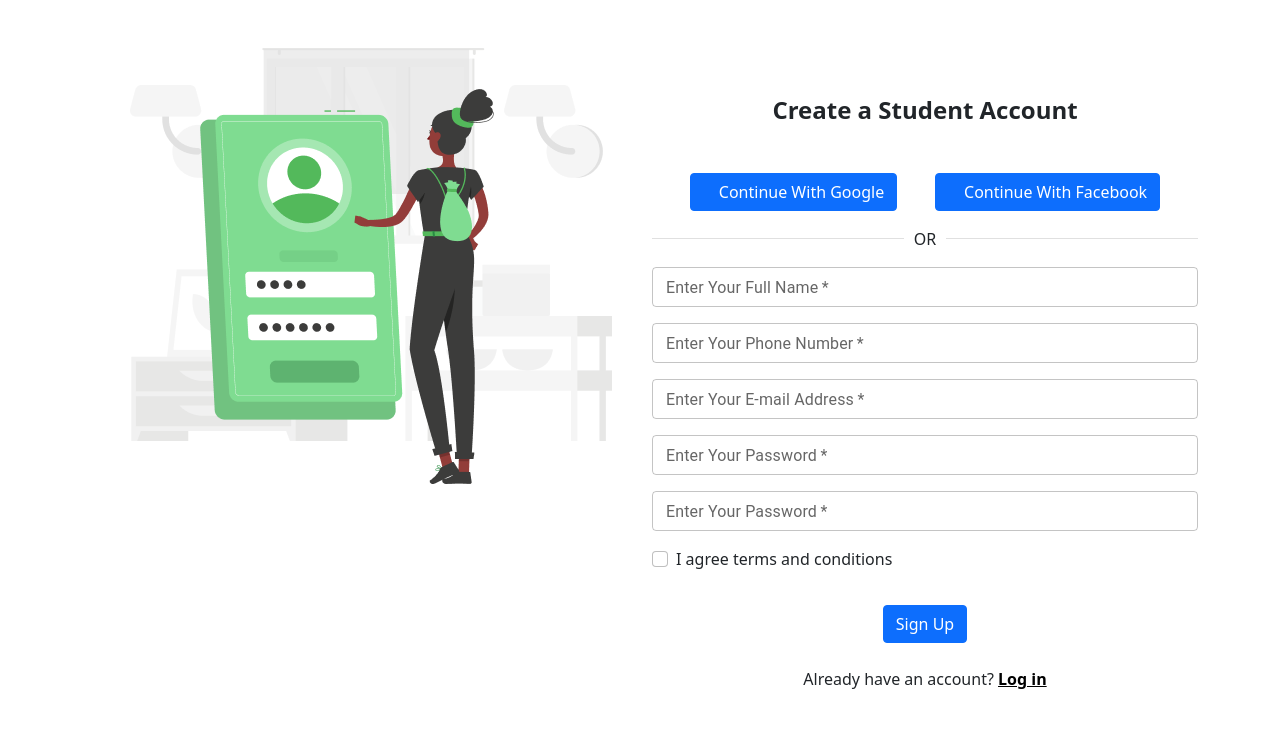
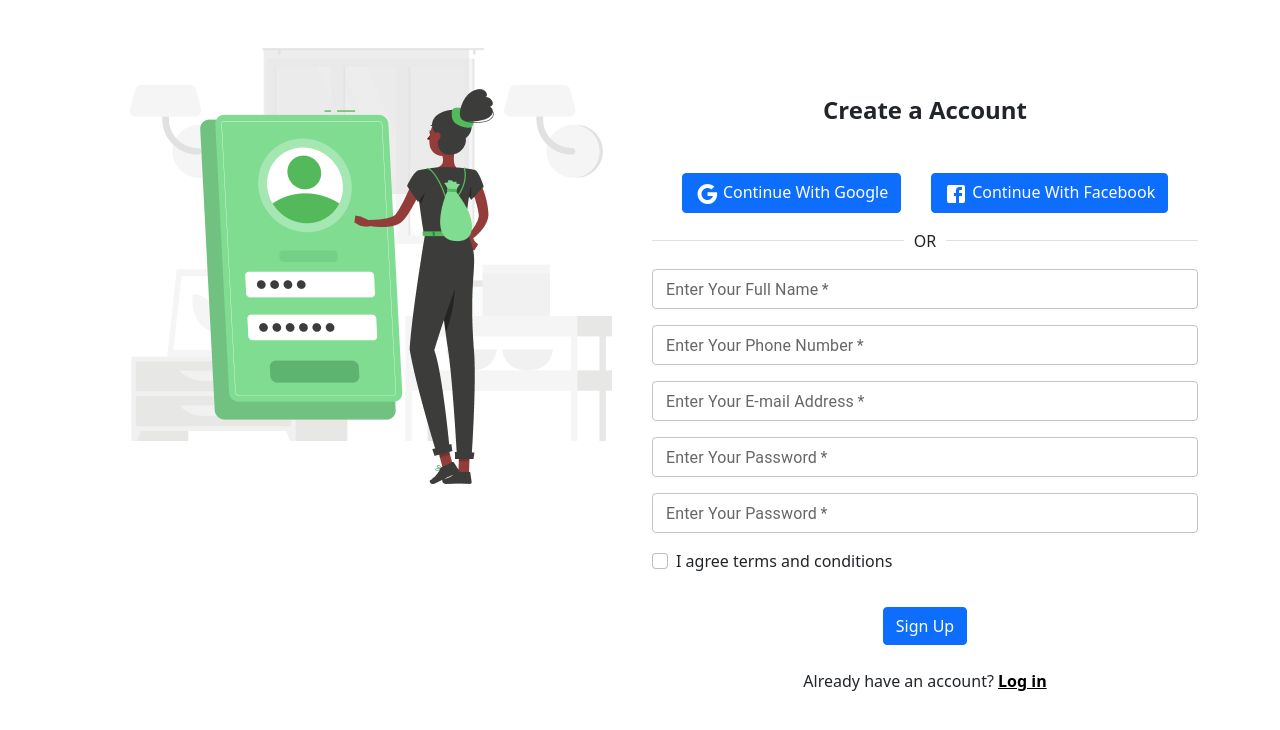
Before and after one commit to parvezaman/hawk-e-scooter-front-end, a React (Create React App) app: page / in a window 1280 px wide. Shown: the top 730 px of the page. Built offline with nearby package versions, Linux system fonts and the light colour scheme.

Commit message:
update raihan branch

```diff
--- a/package.json
+++ b/package.json
@@ -5,6 +5,7 @@
   "dependencies": {
     "@emotion/react": "^11.8.1",
     "@emotion/styled": "^11.8.1",
+    "@mui/icons-material": "^5.4.2",
     "@mui/material": "^5.4.3",
     "@testing-library/jest-dom": "^5.16.2",
     "@testing-library/react": "^12.1.3",
--- a/src/Pages/Users/Users.js
+++ b/src/Pages/Users/Users.js
@@ -4,11 +4,17 @@ import { Link, useLocation, useNavigate } from 'react-router-dom';
 import Divider from '@mui/material/Divider';
 import ssu from './../../Images/teacherSignin.png'
 import { TextField } from '@mui/material';
+import GoogleIcon from '@mui/icons-material/Google';
+import FacebookIcon from '@mui/icons-material/Facebook';
 
 const Users = () => {
     const [loginData, setLoginData] = useState({});
     const location = useLocation();
     const navigate = useNavigate();
+
+    // const toggleBank = e => {
+    //     setIsToggle(e.target.checked);
+    // }
 
     const handleOnBlur = (e) => {
         const field = e.target.name;
@@ -43,10 +49,10 @@ const Users = () => {
                 </Col>
                 <Col xs={12} sm={12} md={12} lg={6} xl={6}>
                     <div className='formside py-5 my-5'>
-                            <h4 className='fw-bold mb-5 text-center'>Create a Student Account</h4>
+                            <h4 className='fw-bold mb-5 text-center'>Create a Account</h4>
                             <div className='d-flex justify-content-evenly'>
-                                <Button className='user-btn'><i className="fab fa-google mx-2"></i> Continue With Google</Button>
-                                <Button className='user-btn'><i className="fab fa-facebook mx-2"></i> Continue With Facebook</Button>
+                                <Button className='user-btn'><GoogleIcon /> Continue With Google</Button>
+                                <Button className='user-btn'><FacebookIcon /> Continue With Facebook</Button>
                             </div>
 
                         <Divider className='my-3'>OR</Divider>
```
Also changed, not shown: 1 other file (tests, documents, lock files or other folders).
